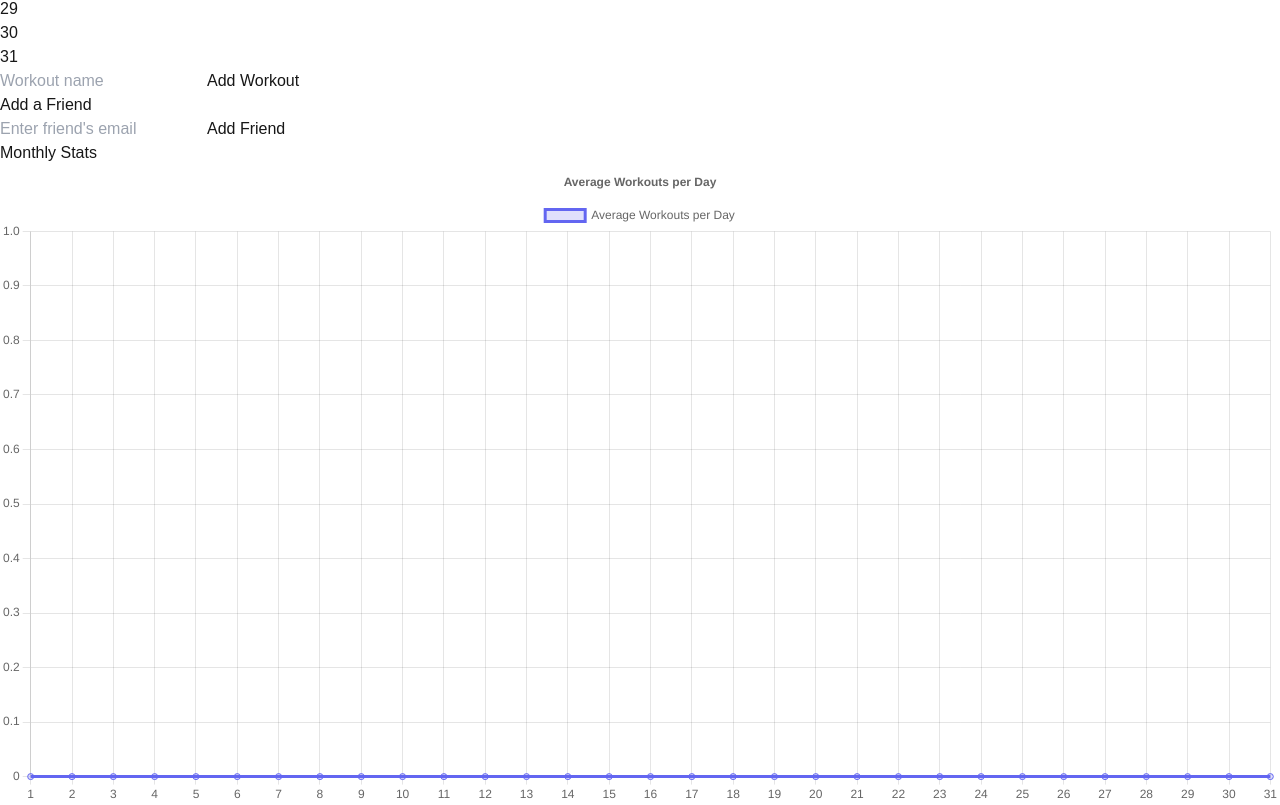
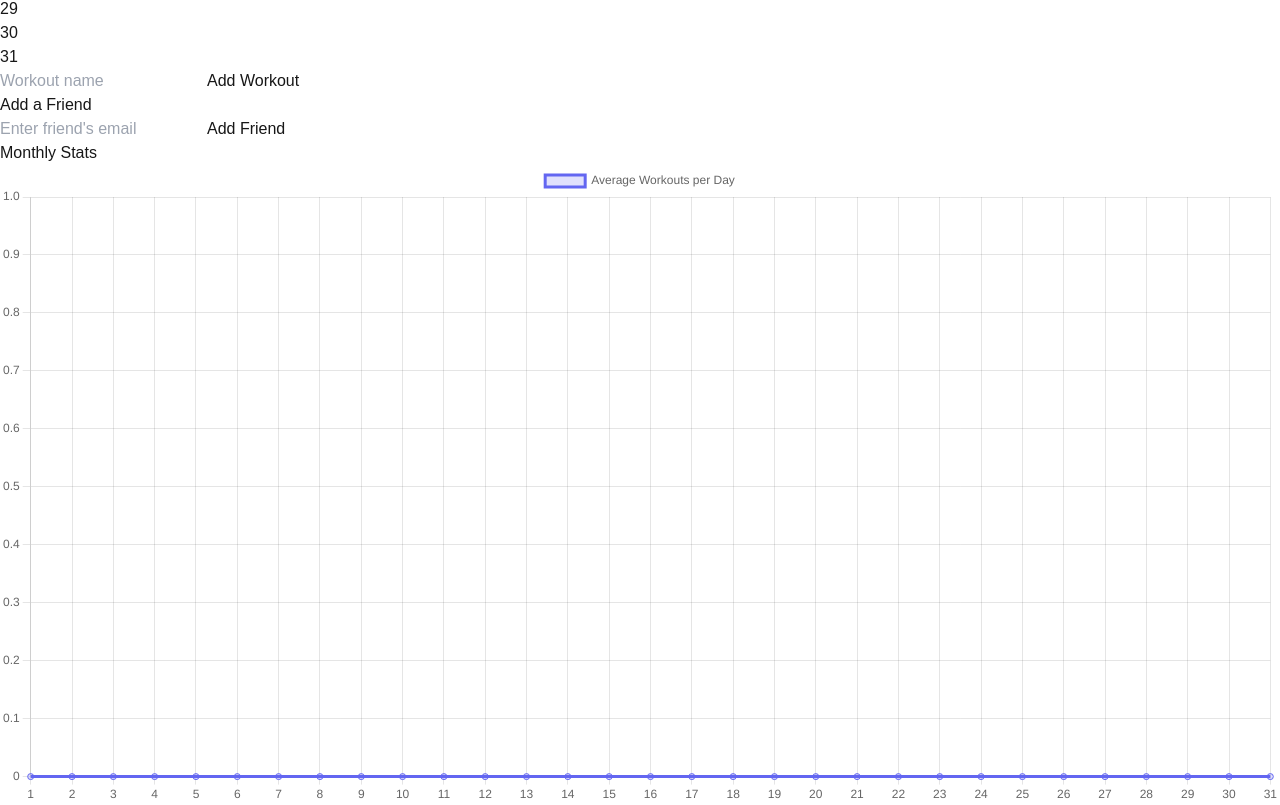
Before and after one commit to emilkreydt/emil-kreydt-eindopdracht, a Next.js app: page /dashboard in a window 1280 px wide. Shown: the part 795-1600 px from the top of the page. Built offline with nearby package versions, Linux system fonts and the light colour scheme.

Commit message:
titel statistiek weg

```diff
--- a/src/components/workouts/workoutChart.tsx
+++ b/src/components/workouts/workoutChart.tsx
@@ -78,10 +78,6 @@ export default function WorkoutAverageChart() {
             legend: {
                 display: true
             },
-            title: {
-                display: true,
-                text: "Average Workouts per Day"
-            }
         },
         scales: {
             y: {
```
